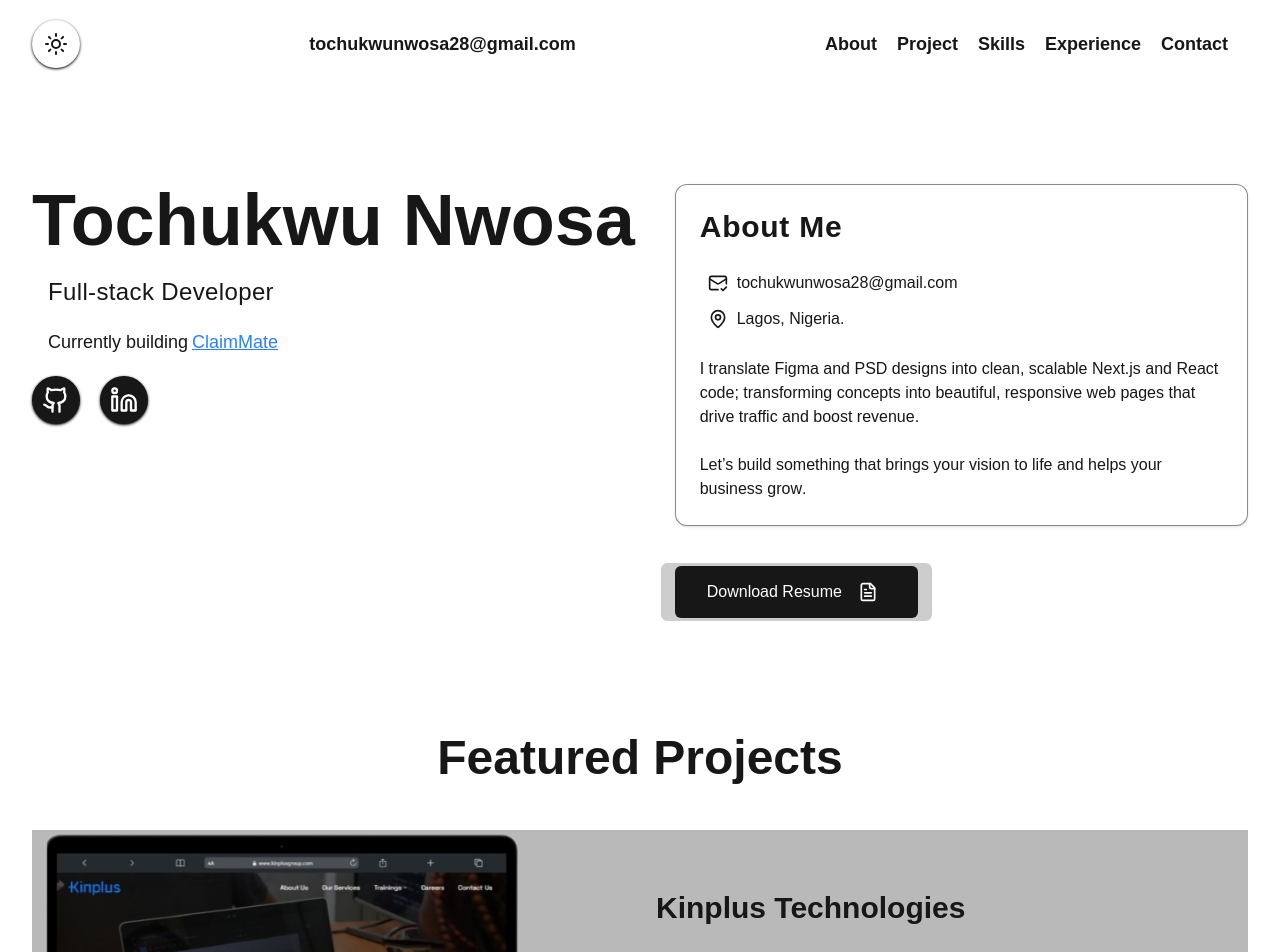
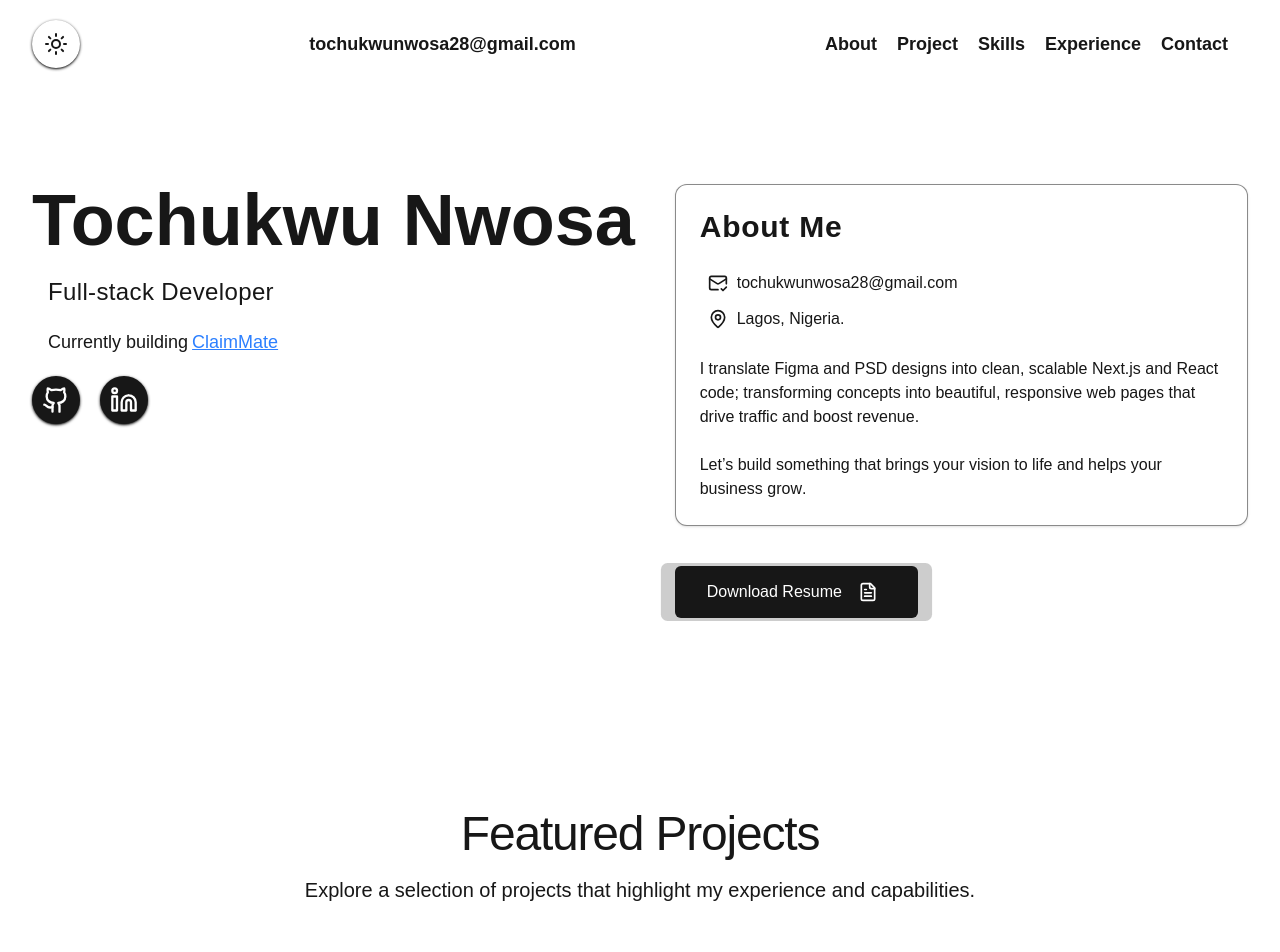
Before and after one commit to tochukwunwosa/tochukwu-nwosa, a Next.js app: page / in a window 1280 px wide. Shown: the top 952 px of the page. Built offline with nearby package versions, Linux system fonts and the light colour scheme; no server answers; a web font is replaced by a local one.

Commit message:
fix: Adjust padding in HeroSection and enhance project description in Projects component

```diff
--- a/components/hero-section.tsx
+++ b/components/hero-section.tsx
@@ -24,7 +24,7 @@ export default function HeroSection() {
         animate="visible"
         id='about'
         aria-label='About Tochukwu Nwosa.'
-        className=" pb-5 relative pt-24 overflow-hidden"
+        className="relative py-24 overflow-hidden"
       >
         {/* <GridBG /> */}
 
--- a/components/projects.tsx
+++ b/components/projects.tsx
@@ -34,13 +34,19 @@ export default function Projects() {
         variants={fadeUp}
         custom={1}
         className='relative z-10 max-w-7xl mx-auto px-4 sm:px-6 lg:px-8'>
+        <div className=" text-center mb-20">
           <motion.h2
             variants={fadeUp}
             custom={1}
-          className="text-4xl md:text-5xl font-title font-semibold mb-12 text-center"
+            className="font-display text-4xl md:text-5xl font-medium tracking-tight mb-4"
           >
             Featured Projects
           </motion.h2>
+          <motion.p
+            variants={fadeUp}
+            custom={2}
+            className="font-sans text-lg md:text-xl font-normal tracking-normal leading-relaxed max-w-2xl mx-auto">Explore a selection of projects that highlight my experience and capabilities.</motion.p>
+        </div>
         {/* projects card */}
         <motion.div
           variants={fadeUp}
```
Lines whose indentation alone changed are shown as unchanged.
